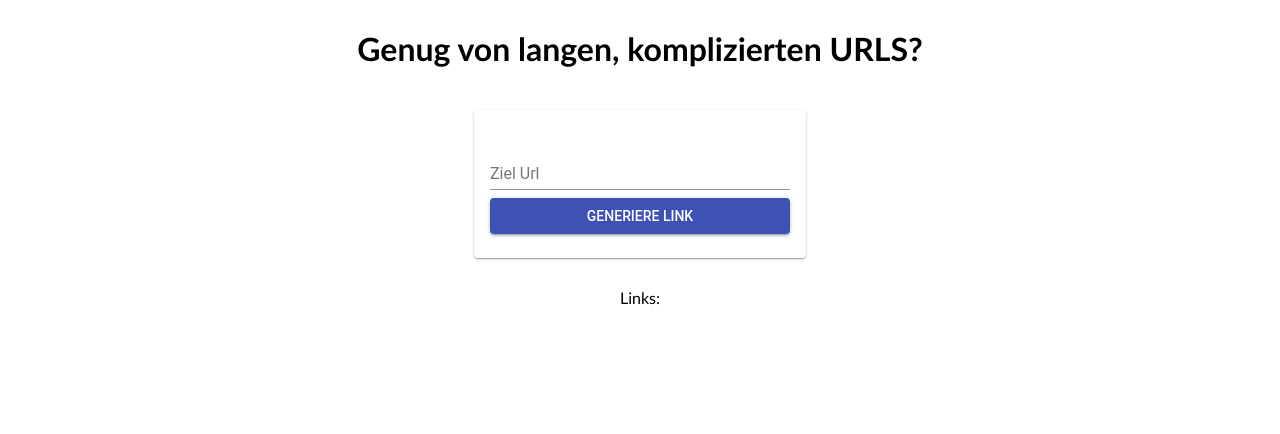
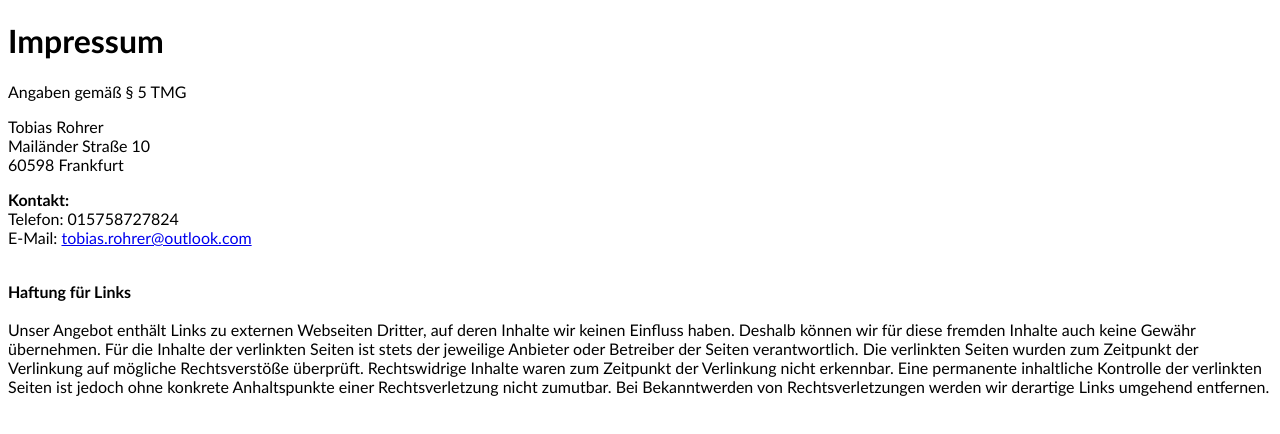
Before and after one commit to tobirohrer/content-aware-link-shortener, a React (Create React App) app in the folder frontend/: page /impressum in a window 1280 px wide. Shown: the top 434 px of the page. Built offline with nearby package versions, Linux system fonts and the light colour scheme; no server answers.

Commit message:
added routing and impressum subpage

```diff
--- a/frontend/package.json
+++ b/frontend/package.json
@@ -6,6 +6,8 @@
     "@material-ui/core": "^3.6.1",
     "react": "^16.6.3",
     "react-dom": "^16.6.3",
+    "react-router": "^4.3.1",
+    "react-router-dom": "^4.3.1",
     "react-scripts": "2.1.1"
   },
   "scripts": {
--- a/frontend/src/App.js
+++ b/frontend/src/App.js
@@ -1,5 +1,6 @@
 import React, { Component } from 'react';
 import './App.css';
+import { Link } from 'react-router-dom'
 import TextField from '@material-ui/core/TextField';
 import Button from '@material-ui/core/Button';
 import Card from '@material-ui/core/Card';
@@ -42,7 +43,7 @@ class App extends Component {
                                 Generiere Link
                             </Button>
                             {url != "" ?
-                            <div>
+                            <div style={{marginTop: "30px"}}>
                                 <a href={BACKEND_URL + '/' + url} >{BACKEND_URL + '/' + url}</a>
                             </div>
                             : null}
@@ -52,8 +53,7 @@ class App extends Component {
                 <div style={{marginTop: "30px"}}>
                     Links: {linkCount}
                 </div>
-
-
+            <div style={{marginTop: "auto"}}><Link to="/impressum">Impressum</Link></div>
         </div>
     );
   }
--- /dev/null
+++ b/frontend/src/impressum/impressum.js
@@ -0,0 +1,28 @@
+import React from 'react'
+import '../App.css';
+
+export const Impressum = () => {
+    return(
+        <div className='standard-font'>
+            <h1>Impressum</h1>
+            <p>Angaben gemäß § 5 TMG</p>
+            <p>Tobias Rohrer <br/>
+            Mailänder Straße 10<br/>
+                60598 Frankfurt <br/></p>
+
+            <p><strong>Kontakt:</strong> <br/>
+            Telefon: 015758727824<br/>
+            E-Mail: <a href='mailto:tobias.rohrer@outlook.com'>tobias.rohrer@outlook.com</a></p>
+
+            <p><br/><strong>Haftung für
+            Links</strong><br/><br/>
+            Unser Angebot enthält Links zu externen Webseiten Dritter, auf deren Inhalte wir keinen Einfluss haben. Deshalb
+            können wir für diese fremden Inhalte auch keine Gewähr übernehmen. Für die Inhalte der verlinkten Seiten ist stets
+            der jeweilige Anbieter oder Betreiber der Seiten verantwortlich. Die verlinkten Seiten wurden zum Zeitpunkt der
+            Verlinkung auf mögliche Rechtsverstöße überprüft. Rechtswidrige Inhalte waren zum Zeitpunkt der Verlinkung nicht
+            erkennbar. Eine permanente inhaltliche Kontrolle der verlinkten Seiten ist jedoch ohne konkrete Anhaltspunkte einer
+            Rechtsverletzung nicht zumutbar. Bei Bekanntwerden von Rechtsverletzungen werden wir derartige Links umgehend
+            entfernen.</p><br/>
+        </div>
+    )
+}
--- a/frontend/src/index.js
+++ b/frontend/src/index.js
@@ -1,10 +1,22 @@
 import React from 'react';
 import ReactDOM from 'react-dom';
-import './index.css';
 import App from './App';
 import * as serviceWorker from './serviceWorker';
+import { BrowserRouter, Switch, Route } from 'react-router-dom';
+import {NotFound} from "./notfound/notfound";
+import {Impressum} from "./impressum/impressum";
 
-ReactDOM.render(<App />, document.getElementById('root'));
+const Root = () => (
+    <BrowserRouter>
+        <Switch>
+            <Route exact path={'/'} component={App} />
+            <Route path={'/impressum'} component={Impressum} />
+            <Route path="*" component={NotFound} />
+        </Switch>
+    </BrowserRouter>
+)
+
+ReactDOM.render(<Root />, document.getElementById('root'));
 
 // If you want your app to work offline and load faster, you can change
 // unregister() to register() below. Note this comes with some pitfalls.
--- /dev/null
+++ b/frontend/src/notfound/notfound.js
@@ -0,0 +1,4 @@
+import React from 'react';
+import '../App.css';
+
+export const NotFound = () => <h1 class="standard-font">404.. This page was not found!</h1>;
```
Also changed, not shown: 1 other file (tests, documents, lock files or other folders).
